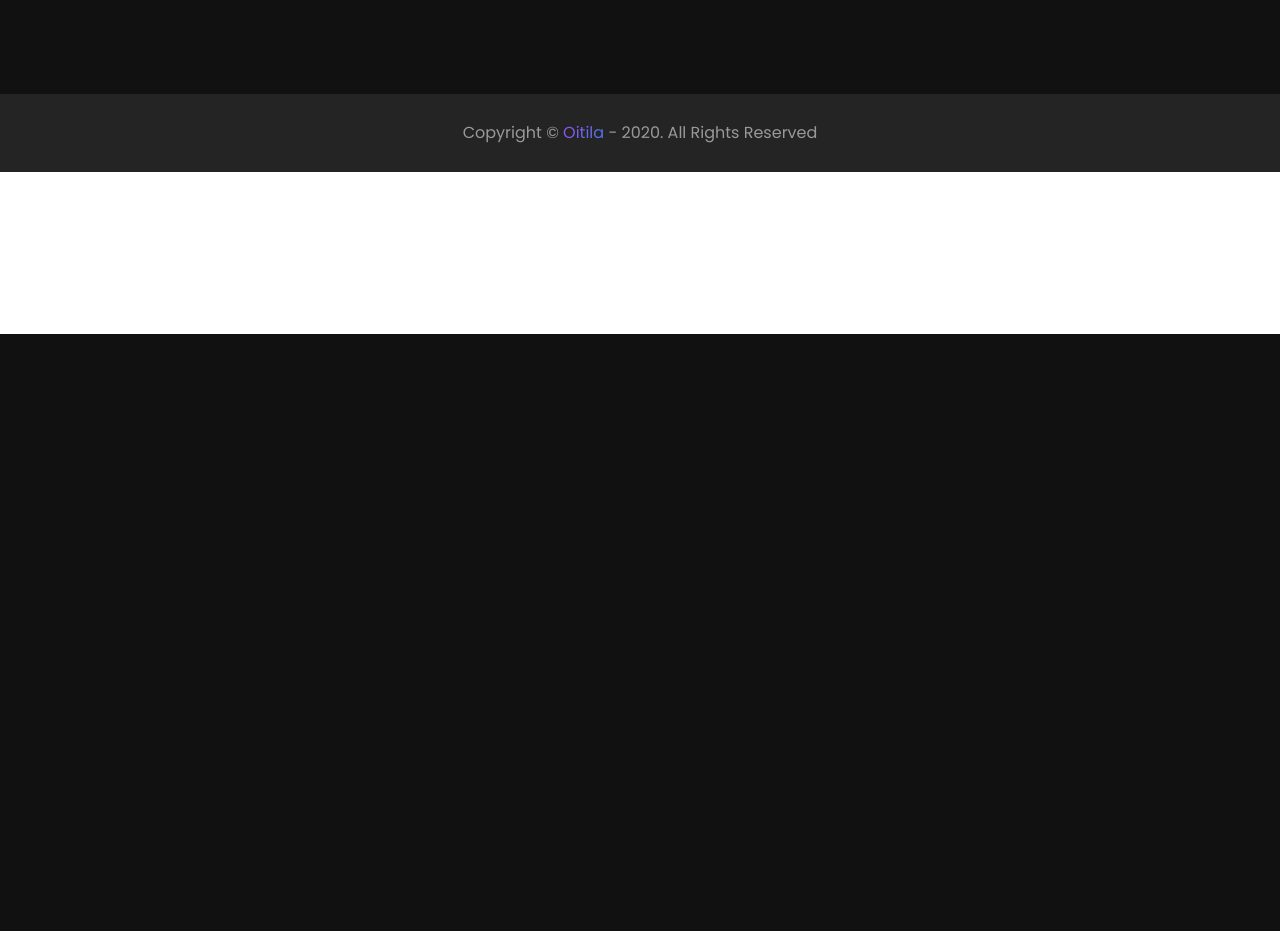
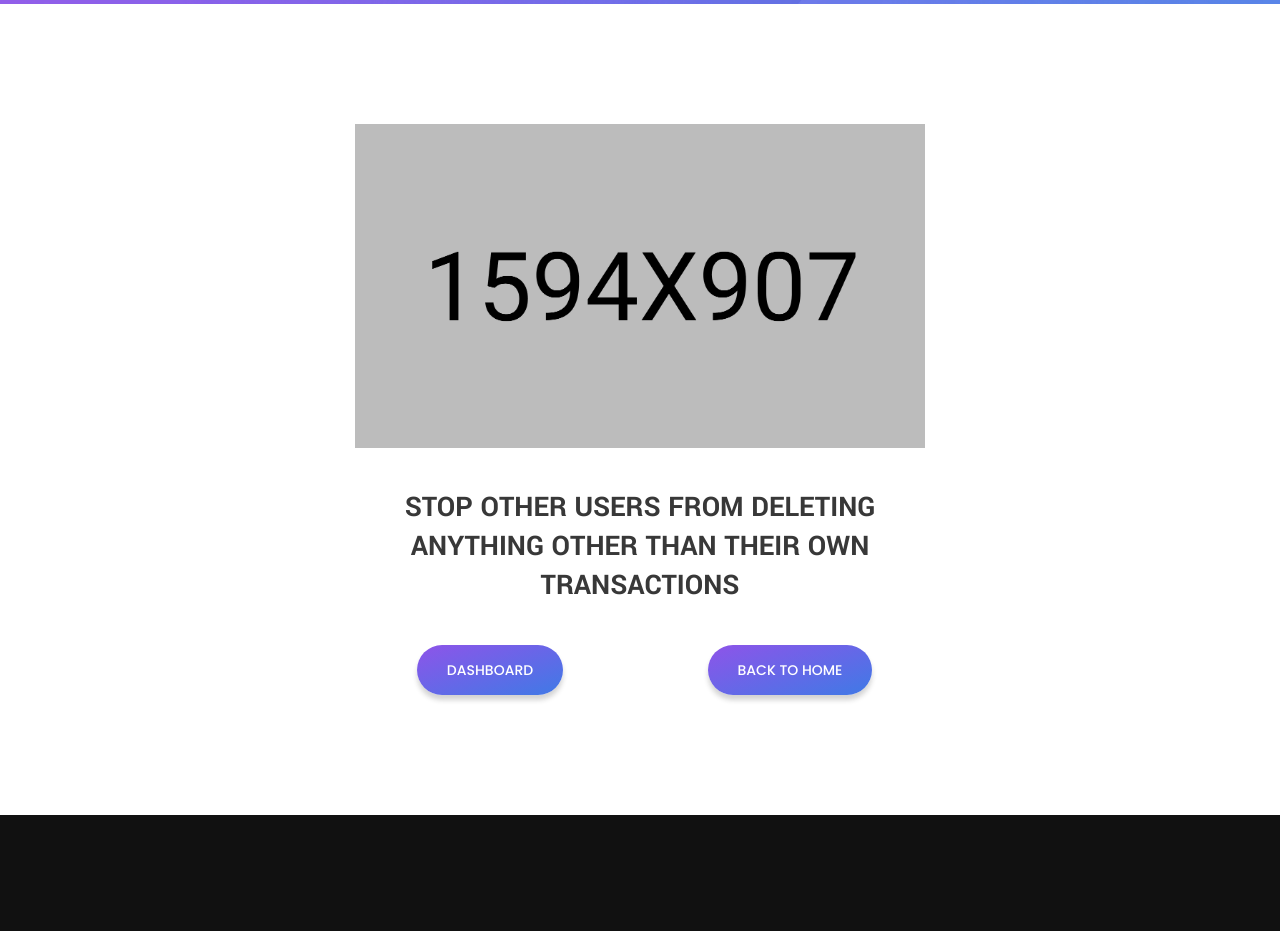
Before and after one commit to Misstaqe/tracking_vehicle, a CodeIgniter app: page /database/index.php/action/delete_transaction/1 in a window 1280 px wide. Shown: the part 466-1397 px from the top of the page. Before the commit the page ends 800 px from the top, so only its background shows below. Run offline with CodeIgniter, Linux system fonts and the light colour scheme; the visitor is signed in with stand-in values (Sample User, id 1); data that the repository does not hold is empty; some libraries are stand-ins or nearby versions.

Commit message:
Update response page design

```diff
--- a/application/controllers/Action.php
+++ b/application/controllers/Action.php
@@ -500,7 +500,7 @@
 
             $this->transaction_model->delete_transaction($transaction_reference);
             $data['mainContent'] = 'transaction/response';
-            $data['done_message'] = 'Deleted transaction ' . $transaction_reference;
+            $data['message'] = 'Deleted transaction ' . $transaction_reference;
             $this->load->view('layout/template', $data);
 
         } else if ($this->session->userdata('role') == 'User') {
@@ -508,11 +508,11 @@
             if ($transactions[0]->s_email == $this->session->userdata('email')) {
                 $this->transaction_model->delete_transaction($transaction_reference);
                 $data['mainContent'] = 'transaction/response';
-                $data['done_message'] = 'Deleted transaction ' . $transaction_reference . ' from our database';
+                $data['message'] = 'Deleted transaction ' . $transaction_reference . ' from our database';
                 $this->load->view('layout/template', $data);
             } else {
                 $data['mainContent'] = 'transaction/response';
-                $data['error_message'] = 'Could not delete that transaction';
+                $data['message'] = 'Could not delete that transaction';
                 $this->load->view('layout/template', $data);
             }
 
@@ -520,7 +520,7 @@
         } else {
             // Error logic goes here
             $data['mainContent'] = 'transaction/response';
-            $data['error_message'] = 'Stop other users from deleting anything other than their own transactions';
+            $data['message'] = 'Stop other users from deleting anything other than their own transactions';
             $this->load->view('layout/template', $data);
         }
     }
--- a/application/views/transaction/new.php
+++ b/application/views/transaction/new.php
@@ -37,7 +37,7 @@
                         </ul>
                     </div>
                     <div class="part-img">
-                        <img src="assets/img/member-1.jpg" alt="">
+                        <img src="<?= base_url('assets/img/member-1.jpg'); ?>" alt="">
                     </div>
                 </div>
             </div>
--- a/application/views/transaction/response.php
+++ b/application/views/transaction/response.php
@@ -1,14 +1,57 @@
-<div class="top-n-bottom">
-    <div class="row">
-        <div class="small-12 columns">
+<?php
+defined('BASEPATH') or exit('No direct script access allowed');
+?>
 
-            <?php if($this->session->userdata('status') == 'logged_in') : ?>
-                <a href="<?=site_url('dashboard') ?>" class="button clr-white">Dashboard</a>
-            <?php endif; ?>
-
-            <a href="<?=site_url()?>" class="button clr-white">Home</a>
-
+<!-- breadcrumb begin -->
+<div class="breadcrumb-oitila">
+    <div class="container">
+        <div class="row">
+            <div class="col-xl-9 col-lg-9 col-8">
+                <div class="part-txt">
+                    <h1>Action Result</h1>
+                    <ul>
+                        <li>home</li>
+                        <li>Action Result</li>
+                    </ul>
+                </div>
+            </div>
+            <div class="col-xl-3 col-lg-3 col-4 d-flex align-items-center">
+                <div class="part-img">
+                    <img src="<?= base_url('assets/img/breadcrumb-img.png'); ?>" alt="image">
+                </div>
+            </div>
         </div>
     </div>
+</div>
+<!-- breadcrumb end -->
 
+<!-- error begin -->
+<div class="error">
+    <div class="container">
+        <div class="row justify-content-center">
+            <div class="col-xl-6 col-lg-6 col-md-6 col-sm-8">
+                <div class="part-img">
+                    <img src="assets/img/error.png" alt="">
+                </div>
+                <div class="part-text">
+                    <h4><?= $message; ?></h4>
+                    <div class="row">
+                    <?php if($this->session->userdata('status') == 'logged_in') : ?>
+                        <div class="col-xl-6 col-lg-6 col-md-6 col-sm-6 text-center">
+                            <a href="<?= base_url('dashboard'); ?>" class="back-to-home-btn">Dashboard</a>
+                        </div>
+                        <div class="col-xl-6 col-lg-6 col-md-6 col-sm-6 text-center">
+                            <a href="<?= base_url(); ?>" class="back-to-home-btn">Back to home</a>
+                        </div>
+                    <?php else : ?>
+                        <div class="col-xl-12 col-lg-12 col-md-12 col-sm-12 text-center">
+                            <a href="<?= base_url(); ?>" class="back-to-home-btn">Back to home</a>
+                        </div>
+                    <?php endif; ?>
+                    </div>
+                </div>
+            </div>
+        </div>
+    </div>
 </div>
+<!-- error end -->
--- a/application/views/user/dashboard.php
+++ b/application/views/user/dashboard.php
@@ -31,7 +31,7 @@
                         </ul>
                     </div>
                     <div class="part-img">
-                        <img src="assets/img/member-1.jpg" alt="">
+                        <img src="<?= base_url('assets/img/member-1.jpg'); ?>" alt="">
                     </div>
                 </div>
             </div>
```
